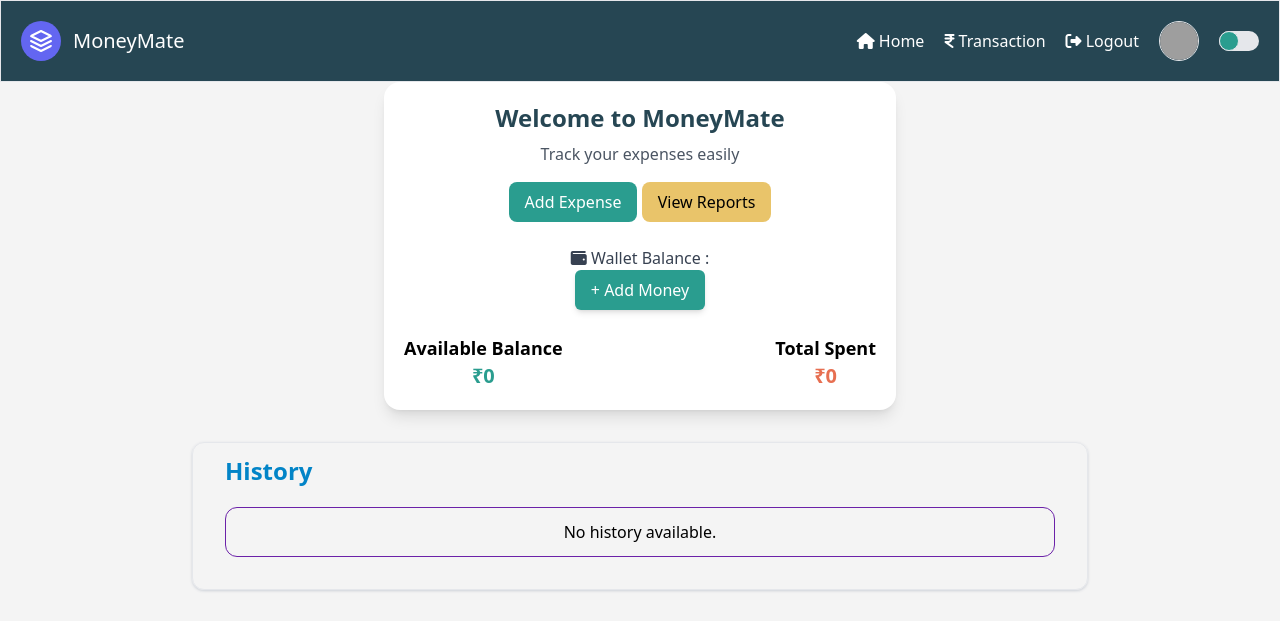
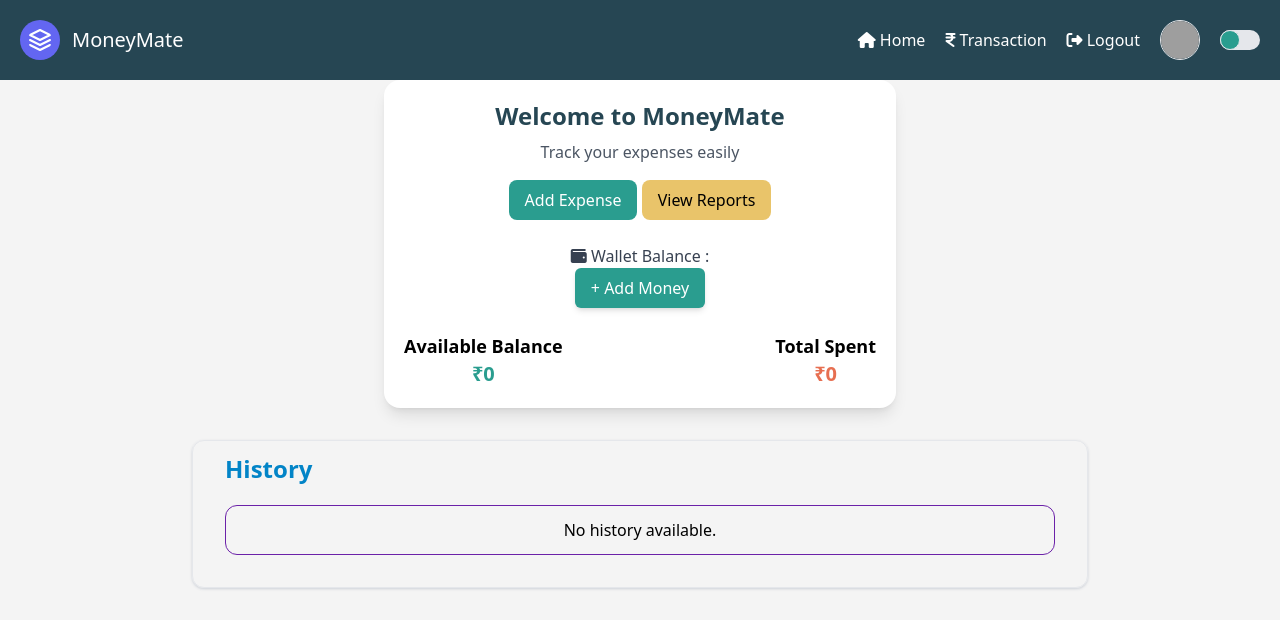
Before and after one commit to GovindG9066/MoneyMate, a Django app: page /home/ in a window 1280 px wide. Shown: the top 621 px of the page. Run offline with Django 5.2, Linux system fonts and the light colour scheme; the visitor is signed in with stand-in values (Sample User, id 1); data comes from the database, SQL or seed files in the repository; data that the repository does not hold is empty; grey boxes are pictures that could not be loaded.

Commit message:
some changes in program now program is live on render.com

```diff
--- a/templates/index.html
+++ b/templates/index.html
@@ -23,7 +23,7 @@
 
 <body class="relative dark:bg-[#121212] bg-white h-full">
     <header class="navbar text-white dark:text-[#E0E0E0] body-font bg-[#264653] dark:bg-[#1E1E1E] sticky">
-        <div class=" border border-black  flex flex-wrap justify-between p-5 flex-col md:flex-row items-center">
+        <div class="flex flex-wrap justify-between p-5 flex-col md:flex-row items-center">
             <a class="flex title-font font-medium items-center text-gray-900 mb-4 md:mb-0">
                 <svg xmlns="http://www.w3.org/2000/svg" fill="none" stroke="currentColor" stroke-linecap="round"
                     stroke-linejoin="round" stroke-width="2" class="w-10 h-10 text-white p-2 bg-indigo-500 rounded-full"
```
